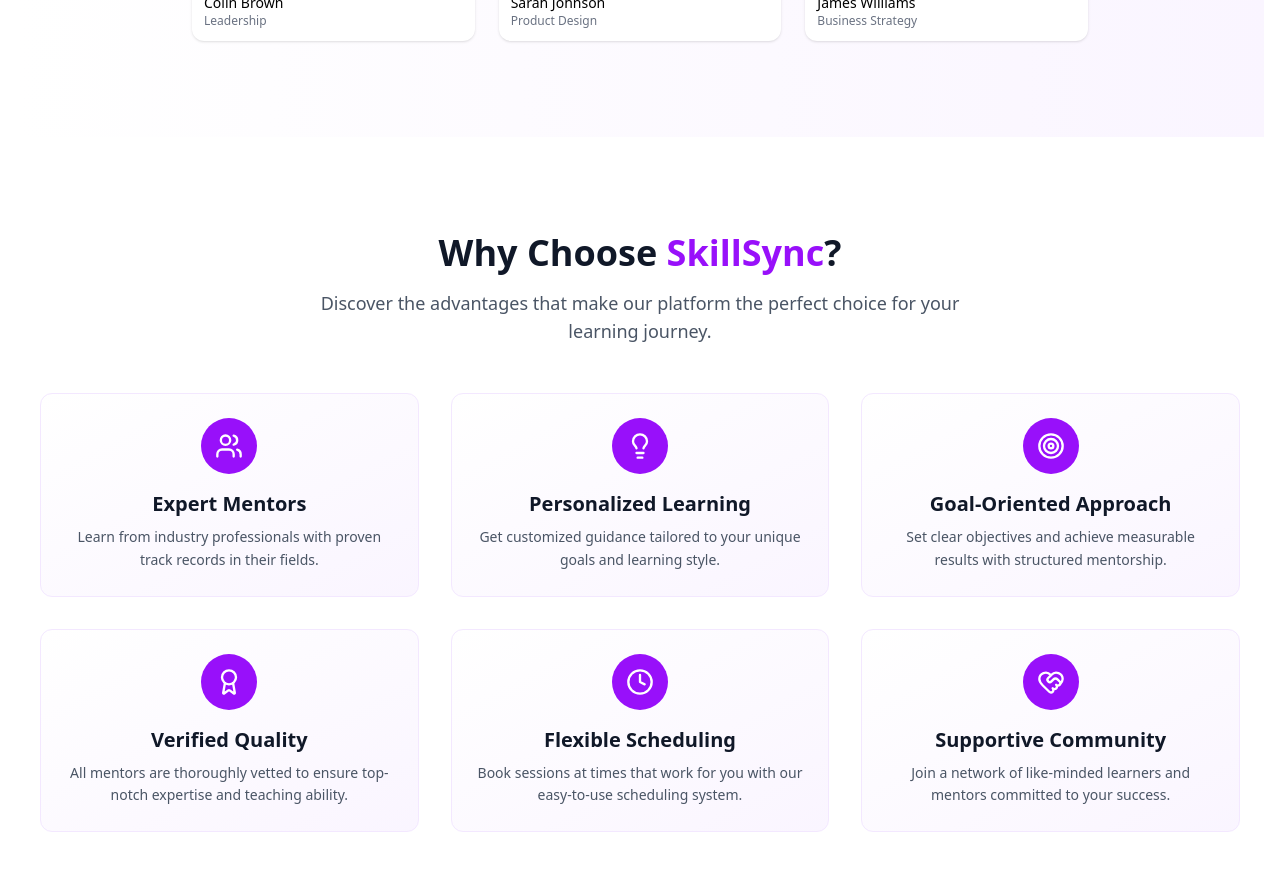
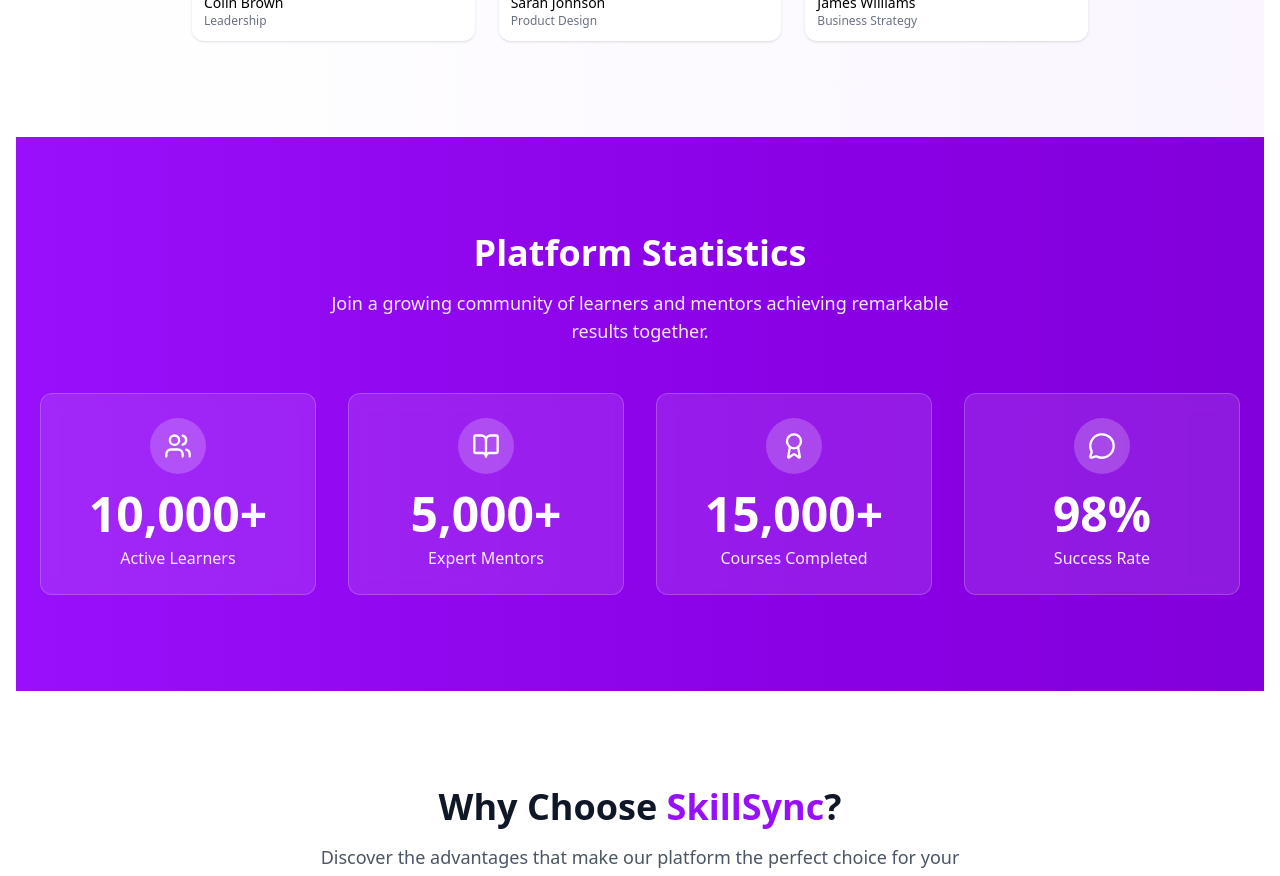
Before and after one commit to MentoNest/skillsync_frontend, a Next.js app: page / in a window 1280 px wide. Shown: the part 680-1556 px from the top of the page. Built offline with nearby package versions, Linux system fonts and the light colour scheme.

Commit message:
Created and Implemented the Statistics Section

```diff
--- a/app/(public)/page.tsx
+++ b/app/(public)/page.tsx
@@ -2,11 +2,13 @@
 
 import HeroSection from '@/components/landing/HeroSection';
 import WhyChooseUsSection from '@/components/landing/WhyChooseUsSection';
+import PlatformStatisticsSection from '@/components/landing/PlatformStatisticsSection';
 
 export default function PublicHomePage() {
   return (
     <main>
       <HeroSection />
+      <PlatformStatisticsSection />
       <WhyChooseUsSection />
     </main>
   );
--- /dev/null
+++ b/components/landing/PlatformStatisticsSection.tsx
@@ -0,0 +1,75 @@
+// components/landing/PlatformStatisticsSection.tsx
+
+'use client';
+
+import { Users, BookOpen, Award, MessageCircle } from 'lucide-react';
+
+const stats = [
+  {
+    icon: Users,
+    value: '10,000+',
+    label: 'Active Learners',
+  },
+  {
+    icon: BookOpen,
+    value: '5,000+',
+    label: 'Expert Mentors',
+  },
+  {
+    icon: Award,
+    value: '15,000+',
+    label: 'Courses Completed',
+  },
+  {
+    icon: MessageCircle,
+    value: '98%',
+    label: 'Success Rate',
+  },
+];
+
+export default function PlatformStatisticsSection() {
+  return (
+    <section className="w-full bg-gradient-to-r from-purple-600 to-purple-700 py-16 md:py-24">
+      <div className="max-w-7xl mx-auto px-6">
+
+        {/* Section Header */}
+        <div className="text-center mb-12">
+          <h2 className="text-3xl md:text-4xl font-bold text-white">
+            Platform Statistics
+          </h2>
+          <p className="mt-4 text-purple-100 text-base md:text-lg max-w-2xl mx-auto">
+            Join a growing community of learners and mentors achieving remarkable results together.
+          </p>
+        </div>
+
+        {/* Stats Grid */}
+        <div className="grid grid-cols-1 sm:grid-cols-2 lg:grid-cols-4 gap-8">
+          {stats.map((stat, index) => {
+            const IconComponent = stat.icon;
+            return (
+              <div
+                key={index}
+                className="flex flex-col items-center text-center p-6 rounded-xl bg-white/10 backdrop-blur-sm border border-white/20 hover:bg-white/20 transition-all duration-300"
+              >
+                {/* Icon */}
+                <div className="w-14 h-14 rounded-full bg-white/20 flex items-center justify-center mb-4">
+                  <IconComponent className="w-7 h-7 text-white" />
+                </div>
+
+                {/* Value */}
+                <div className="text-4xl md:text-5xl font-bold text-white mb-2">
+                  {stat.value}
+                </div>
+
+                {/* Label */}
+                <p className="text-purple-100 text-sm md:text-base font-medium">
+                  {stat.label}
+                </p>
+              </div>
+            );
+          })}
+        </div>
+      </div>
+    </section>
+  );
+}
```
